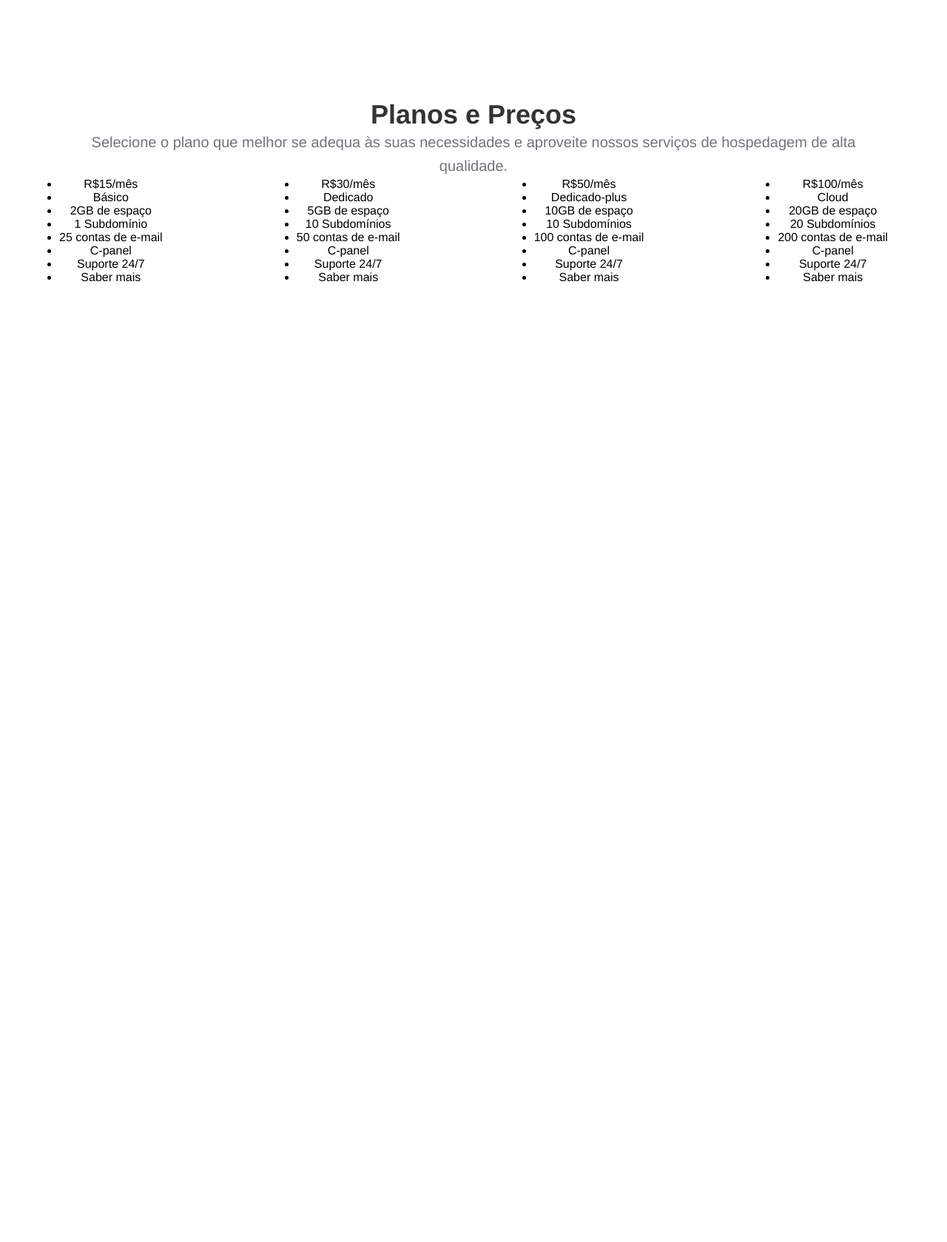
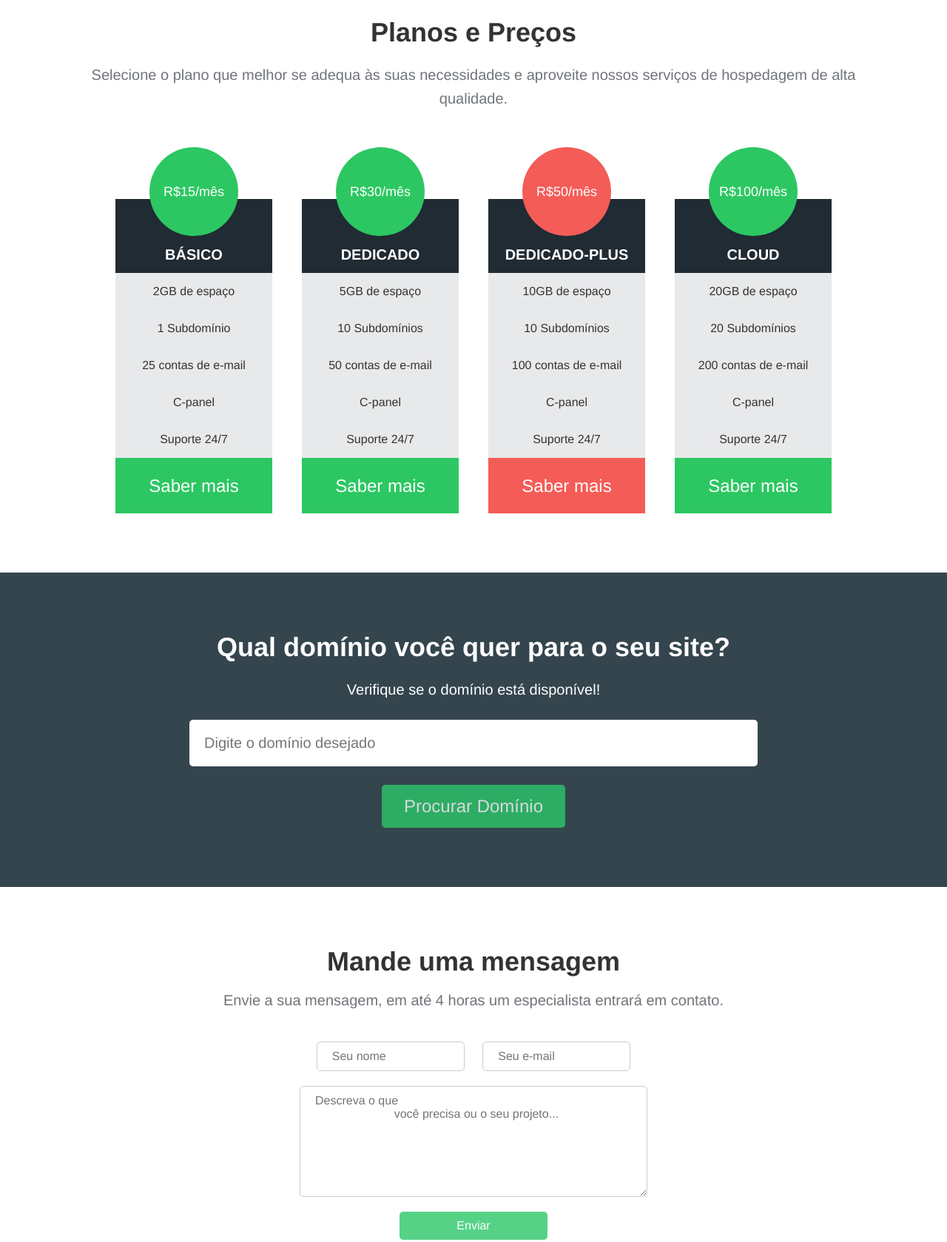
Before and after one commit to rayssaramoss/hdc-host, a plain HTML site: page index.html in a window 1280 px wide. Shown: the part 954-2633 px from the top of the page at 74% size. Before the commit the page ends 1418 px from the top, so only its background shows below. Drawn offline with Linux system fonts and the light colour scheme.

Commit message:
feat: update services and pricing sections, add search domain, contact form and starting the footer

```diff
--- a/css/style.css
+++ b/css/style.css
@@ -97,7 +97,7 @@ nav{
 /*services*/
 
 .services-container{
-    padding: 5rem 0;
+    padding: 1rem 0;
 }
 
 .services-container ul{
@@ -134,7 +134,7 @@ nav{
     margin-bottom: 25px;
 }
 
-.services-contaiiner p{
+.services-container p{
     line-height: 24px;
 }
 /*pricing and plans*/
@@ -146,6 +146,7 @@ nav{
 
 .pricing-container h2{
     font-size: 36px;
+    padding: 20px;
 }
 
 .pricing-container p{
@@ -155,4 +156,181 @@ nav{
 .plans-container{
     display: flex;
     justify-content: space-between;
+    width: 90%;
+    margin: 50px auto 0;
 }
+
+.plan{
+    flex: 1;
+    max-width: 275px;
+    margin: 0px 20px;
+}
+
+.plan ul{
+    padding: 0;
+}
+
+.plan li{
+    list-style: none;
+    height: 50px;
+    line-height: 50px;
+    background-color: #e8e9ea;
+    color: #333;
+}
+
+.plan .price{
+    width: 120px;
+    height: 120px;
+    border-radius: 50%;
+    background-color: #2cc762;
+    color: #FFF;
+    text-align: center;
+    line-height: 120px;
+    margin: 0 auto -50px;
+    font-size: 18px;
+    position: relative;
+}
+
+.plan .plan-name{
+    text-transform: uppercase;
+    font-size: 20px;
+    font-weight: bold;
+    color: #fff;
+    background-color: #202b34;
+    padding: 50px 0;
+}
+
+.plan .plan-btn{
+    background-color: #2cc762;
+    color: #fff;
+    font-size: 24px;
+    height: 75px;
+    line-height: 75px;
+    cursor: pointer;
+}
+
+.plan .recommended{
+    width: 120px;
+    height: 120px;
+    border-radius: 50%;
+    background-color: #f45c57;
+    color: #FFF;
+    text-align: center;
+    line-height: 120px;
+    margin: 0 auto -50px;
+    font-size: 18px;
+    position: relative;
+
+}
+
+.plan .plan-btn-recommended{
+    background-color: #f45c57;
+    color: #fff;
+    font-size: 24px;
+    height: 75px;
+    line-height: 75px;
+    cursor: pointer;
+}
+
+/*search domain*/
+
+.searchdomain-container{
+    text-align: center;
+    padding: 5rem 0;
+    background-color: #34454e;
+}
+
+.searchdomain-container h2{
+    font-size: 36px;
+    color: #fff;
+    padding-bottom: 20px;
+}
+
+.searchdomain-container p{
+    font-size: 20px;
+    color: #fff;
+    padding-bottom: 25px;
+}
+
+.searchdomain-container input{
+    display: block;
+    border: none;
+    border-radius: 5px;
+    margin: 0 auto;
+}
+
+.searchdomain-container input[type="text"]{
+    width: 60%;
+    padding: 20px;
+    font-size: 20px;
+    margin-bottom: 25px;
+}
+
+.searchdomain-container input[type="submit"]{
+    background-color: #2cc76a;
+    padding: 15px 30px;
+    color: #fff;
+    font-size: 24px;
+    cursor: pointer;
+    opacity: .8;
+}
+
+.searchdomain-container input[type="submit"]:hover{
+    opacity: 1;
+}
+
+/*contact form*/
+.contact-container{
+    text-align: center;
+    padding: 5rem 0;
+}
+
+.contact-container h2{
+    font-size: 36px;
+    margin-bottom: 15px;
+}
+
+.contact-container p{
+    font-size: 20px;
+    margin-bottom: 40px;
+}
+
+.contact-container input,
+.contact-container textarea{
+    width: 200px;
+    padding: 10px 20px;
+    font-size: 16px;
+    border-radius: 5px;
+    border: 1px solid #ccc;
+    margin: 0 10px 20px;
+}
+
+.contact-container textarea{
+    display: block;
+    margin: 0 auto 20px;
+    width: 470px;
+    height: 150px;
+}
+
+.contact-container input[type="submit"]{
+    display: block;
+    margin: 0 auto;
+    background-color: #2cc76a;
+    color: #FFF;
+    cursor: pointer;
+    opacity: .8;
+    border: none;
+}
+
+.contact-container input[type="submit"]:hover{
+    opacity: 1;
+}
+
+/*footer*/
+
+footer{
+    text-align: center;
+    margin-bottom: 150px;
+    font-weight: bold;
+    margin: 20px 0 100px;
+}
--- a/index.html
+++ b/index.html
@@ -30,12 +30,14 @@
                     <ul>
                         <li>
                             <i class="fas fa-shield-alt"></i>
+                            <h3>Segurança</h3>
                             <p>
                             Lorem ipsum dolor sit amet consectetur adipisicing elit. Quisquam, quod.
                             </p>
                         </li>
                         <li>
                             <i class="fas fa-rocket"></i>
+                            <h3>Performance</h3>
                             <p>
                             Lorem ipsum dolor sit amet consectetur adipisicing elit. Quisquam, quod.
                             </p>
@@ -49,6 +51,7 @@
                         </li>
                     </ul>
                 </section>
+
                 <section class="pricing-container">
                     <h2>Planos e Preços</h2>
                     <p>
@@ -81,14 +84,14 @@
                     </div>
                     <div class="plan">
                         <ul>
-                            <li class="price-recommend">R$50/mês</li>
+                            <li class="recommended">R$50/mês</li>
                             <li class="plan-name">Dedicado-plus</li>
                             <li>10GB de espaço</li>
                             <li>10 Subdomínios</li>
                             <li>100 contas de e-mail</li>
                             <li>C-panel</li>
                             <li>Suporte 24/7</li>
-                            <li class="plan-btn">Saber mais</li>
+                            <li class="plan-btn-recommended">Saber mais</li>
                         </ul>
                     </div>
                     <div class="plan">
@@ -105,7 +108,31 @@
                     </div>
                 </div>
                 </section>
+
+                <section class="searchdomain-container">
+                    <h2>Qual domínio você quer para o seu site?</h2>
+                    <p>Verifique se o domínio está disponível!</p>
+                    <input type="text" placeholder="Digite o domínio desejado">
+                    <input type="submit" value="Procurar Domínio">
+                </section>
+
+                <section class="contact-container">
+                    <h2>Mande uma mensagem</h2>
+                    <p>Envie a sua mensagem, em até 4 horas um especialista entrará
+                        em contato.
+                    </p>
+                    <form>
+                        <input type="text" name="name" id="name" placeholder="Seu nome"/>
+                        <input type="email" name="email" id="email" placeholder="Seu e-mail"/>
+                        <textarea type="mesage" name="message" id="message" placeholder="Descreva o que
+                        você precisa ou o seu projeto..."></textarea>
+                        <input type="submit" value="Enviar">
+                    </form>
+                </section>
             </main>
+            <footer>
+                <p>hDC Host @ 2022</p>
+            </footer>
     </div>
 </body>
 </html>
```
